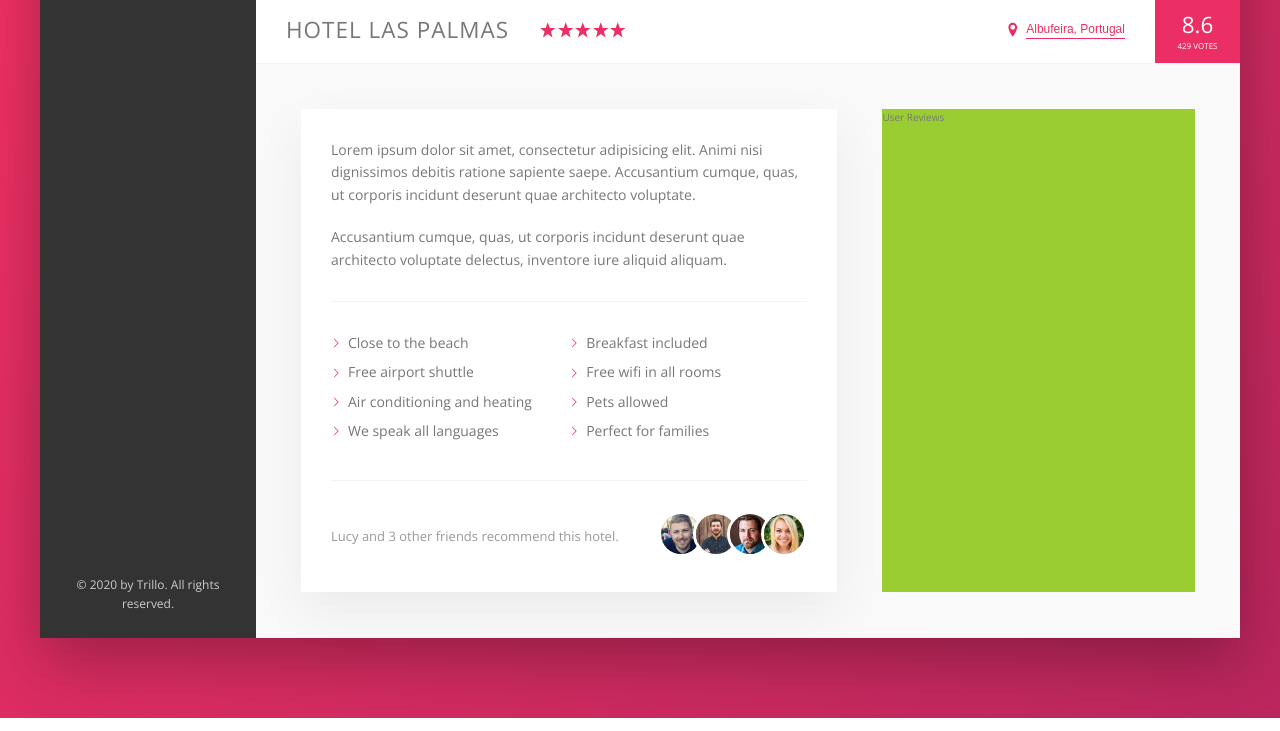
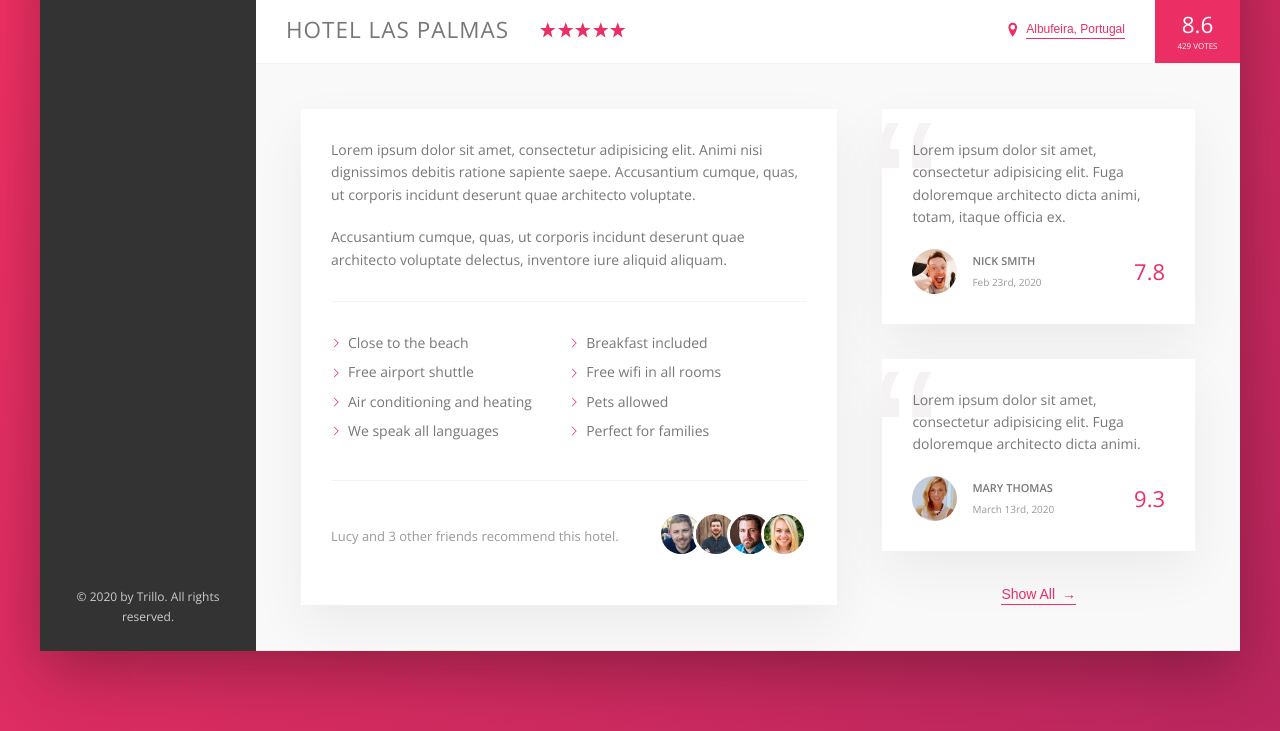
Before and after one commit to itodddev/trillo, a website: page index.html in a window 1280 px wide. Shown: the part 538-1269 px from the top of the page. Drawn offline with nearby package versions, Linux system fonts and the light colour scheme.

Commit message:
Add reviews

```diff
--- a/index.html
+++ b/index.html
@@ -206,7 +206,44 @@
             </div>
 
             <div class="user-reviews">
-              User Reviews
+              <figure class="review">
+                <blockquote class="review__text">
+                  Lorem ipsum dolor sit amet, consectetur adipisicing elit. Fuga
+                  doloremque architecto dicta animi, totam, itaque officia ex.
+                </blockquote>
+                <figcaption class="review__user">
+                  <img
+                    src="img/user-1.jpg"
+                    alt="User 1"
+                    class="review__photo"
+                  />
+                  <div class="review__user-box">
+                    <p class="review__user-name">Nick Smith</p>
+                    <p class="review__user-date">Feb 23rd, 2020</p>
+                  </div>
+                  <div class="review__rating">7.8</div>
+                </figcaption>
+              </figure>
+
+              <figure class="review">
+                <blockquote class="review__text">
+                  Lorem ipsum dolor sit amet, consectetur adipisicing elit. Fuga
+                  doloremque architecto dicta animi.
+                </blockquote>
+                <figcaption class="review__user">
+                  <img
+                    src="img/user-2.jpg"
+                    alt="User 2"
+                    class="review__photo"
+                  />
+                  <div class="review__user-box">
+                    <p class="review__user-name">Mary Thomas</p>
+                    <p class="review__user-date">March 13rd, 2020</p>
+                  </div>
+                  <div class="review__rating">9.3</div>
+                </figcaption>
+              </figure>
+              <button class="btn-inline">Show All <span>&rarr;</span></button>
             </div>
           </div>
         </main>
--- a/sass/_components.scss
+++ b/sass/_components.scss
@@ -276,8 +276,19 @@
   cursor: pointer;
   transition: all 0.2s;
 
+  & span {
+    // reviews button @ bottom
+    margin-left: 3px;
+    transition: margin-left 0.2s;
+  }
+
   &:hover {
     color: var(--color-grey-dark-1);
+
+    span {
+      // reviews button @ bottom
+      margin-left: 8px;
+    }
   }
 
   &:focus {
@@ -372,3 +383,66 @@
     }
   }
 }
+
+////////// Reviews
+.review {
+  background-color: #fff;
+  box-shadow: var(--shadow-light);
+  padding: 3rem;
+  margin-bottom: 3.5rem;
+  position: relative;
+  overflow: hidden; // hide overflow from quote mark
+
+  &__text {
+    margin-bottom: 2rem;
+    z-index: 10;
+    position: relative; // z-index needs element positioned
+  }
+
+  &__user {
+    display: flex;
+    align-items: center;
+  }
+
+  &__photo {
+    height: 4.5rem;
+    width: 4.5rem;
+    border-radius: 50%;
+    margin-right: 1.5rem;
+  }
+
+  &__user-box {
+    margin-right: auto;
+  }
+
+  &__user-name {
+    font-size: 1.1rem;
+    font-weight: 600;
+    text-transform: uppercase;
+    margin-bottom: 0.4rem;
+  }
+
+  &__user-date {
+    font-size: 1rem;
+    color: var(--color-grey-dark-3);
+  }
+
+  &__rating {
+    color: var(--color-primary);
+    font-size: 2.2rem;
+    font-weight: 300;
+  }
+
+  &::before {
+    // LARGE quotation mark
+    content: "\201C";
+    position: absolute;
+    line-height: 1;
+    top: -1.75rem;
+    left: -1rem;
+    font-size: 20rem;
+    color: var(--color-grey-light-2);
+    font-family: sans-serif;
+    z-index: 1;
+  }
+}
--- a/sass/_layout.scss
+++ b/sass/_layout.scss
@@ -36,6 +36,7 @@
 }
 
 .detail {
+  font-size: 1.4rem; // font-size for all detail components
   display: flex;
   padding: 4.5rem; // matches up with margin right below all around elements
   background-color: var(--color-grey-light-1);
@@ -43,7 +44,6 @@
 }
 
 .description {
-  font-size: 1.4rem;
   background-color: #fff;
   box-shadow: var(--shadow-light);
   padding: 3rem;
@@ -52,6 +52,8 @@
 }
 
 .user-reviews {
-  background-color: yellowgreen;
   flex: 1; // take up remaining space
+  display: flex;
+  flex-direction: column;
+  align-items: center;
 }
```
Also changed, not shown: css/style.css.
